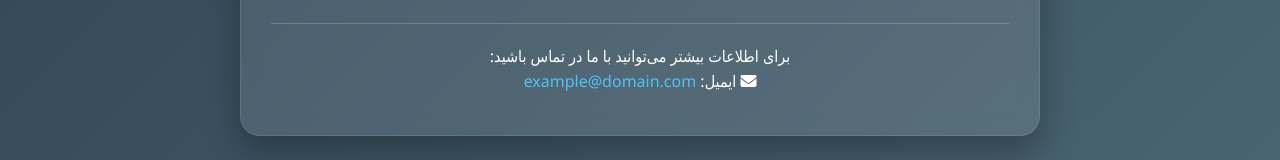
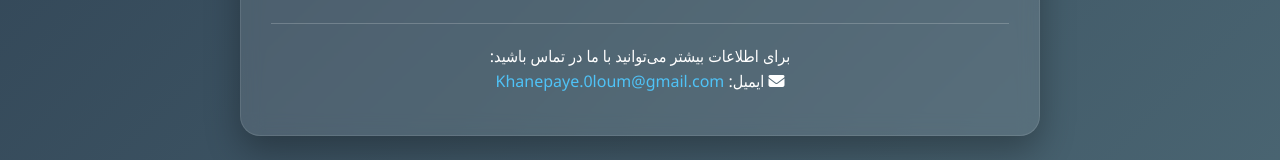
Before and after one commit to montajebii/0loum.ir, a plain HTML site: page index.html in a window 1280 px wide. Shown: the part 648-808 px from the top of the page. Drawn offline with Linux system fonts and the light colour scheme.

Commit message:
email fix

```diff
--- a/index.html
+++ b/index.html
@@ -210,7 +210,7 @@
 
         <div class="contact">
             <p>برای اطلاعات بیشتر می‌توانید با ما در تماس باشید:</p>
-            <p><i class="fas fa-envelope"></i> ایمیل: <a href="mailto:example@domain.com">example@domain.com</a></p>
+            <p><i class="fas fa-envelope"></i> ایمیل: <a href="mailto:Khanepaye.0loum@gmail.com">Khanepaye.0loum@gmail.com</a></p>
         </div>
     </div>
 
```
